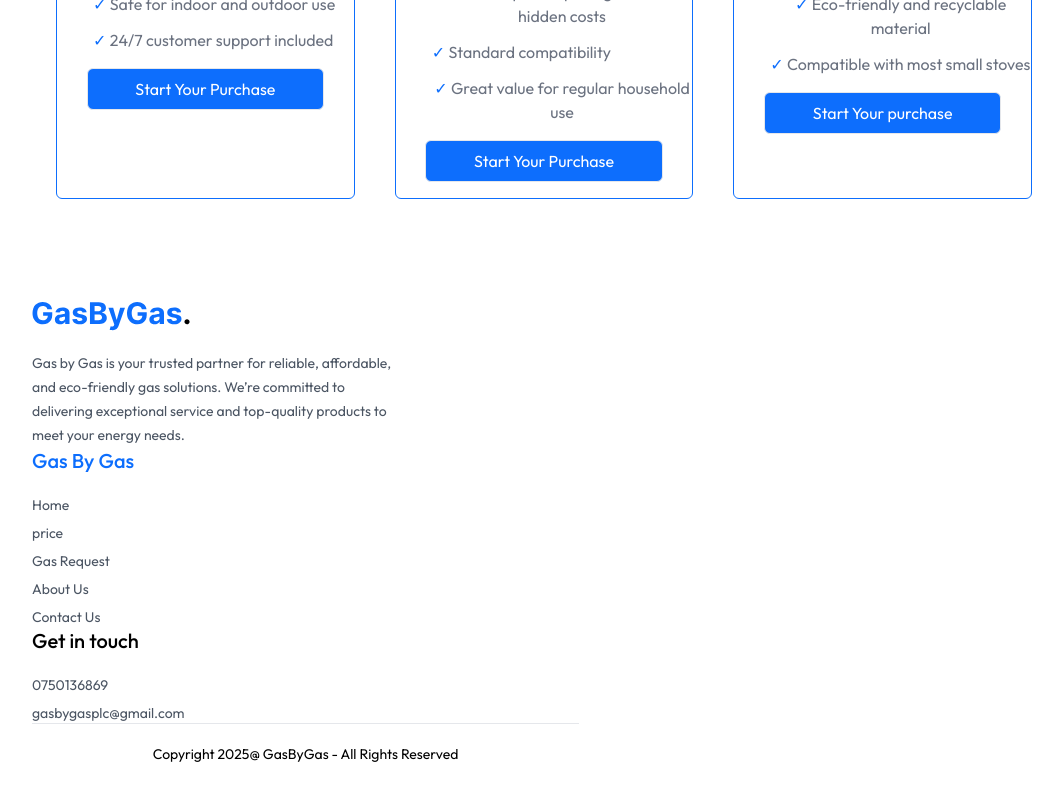
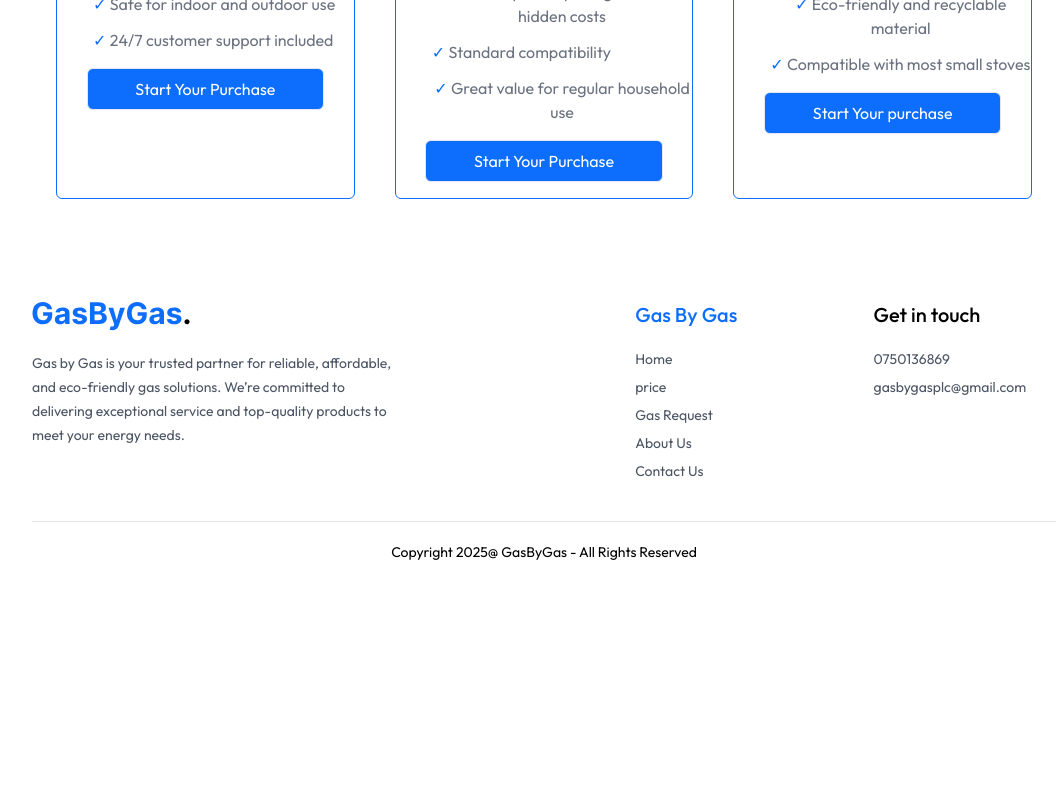
Before and after one commit to gasbygasplc/Supply-Chain-Management-for-Gas-By-Bas-PLC, a React (Vite) app in the folder frontend/: page /Pricing-Cart in a window 1280 px wide. Shown: the part 667-1467 px from the top of the page, without its empty margins (96-1159 px from the left). After the commit the page ends 1249 px from the top, so only its background shows below. Built offline with nearby package versions, Linux system fonts and the light colour scheme.

Commit message:
Refactor Footer component layout for improved structure and readability

```diff
--- a/frontend/src/Components/Footer.jsx
+++ b/frontend/src/Components/Footer.jsx
@@ -5,9 +5,9 @@ const Footer = () => {
 
   return (
 
-    <footer className='flex flex-col sm:grid grid-cols-[3fr_1fr_1fr] w-full gap-14 my-10 mt-20 text-sm'>
+    <footer >
 
-      <div className=''>
+      <div className='flex flex-col sm:grid grid-cols-[3fr_1fr_1fr] w-full gap-14 my-10 mt-20 text-sm'>
 
         {/* ========================================= Left Side ================================================= */}
 
@@ -52,15 +52,15 @@ const Footer = () => {
 
         </div>
 
-        {/* ============================================== Footer Copyrights ==================================== */}
+      </div>
 
-        <div>
+      {/* ============================================== Footer Copyrights ==================================== */}
 
-          <hr />
+      <div>
 
-          <p className='py-5 text-sm text-center'>Copyright 2025@ GasByGas - All Rights Reserved</p>
+        <hr />
 
-        </div>
+        <p className='py-5 text-sm text-center'>Copyright 2025@ GasByGas - All Rights Reserved</p>
 
       </div>
 
```
